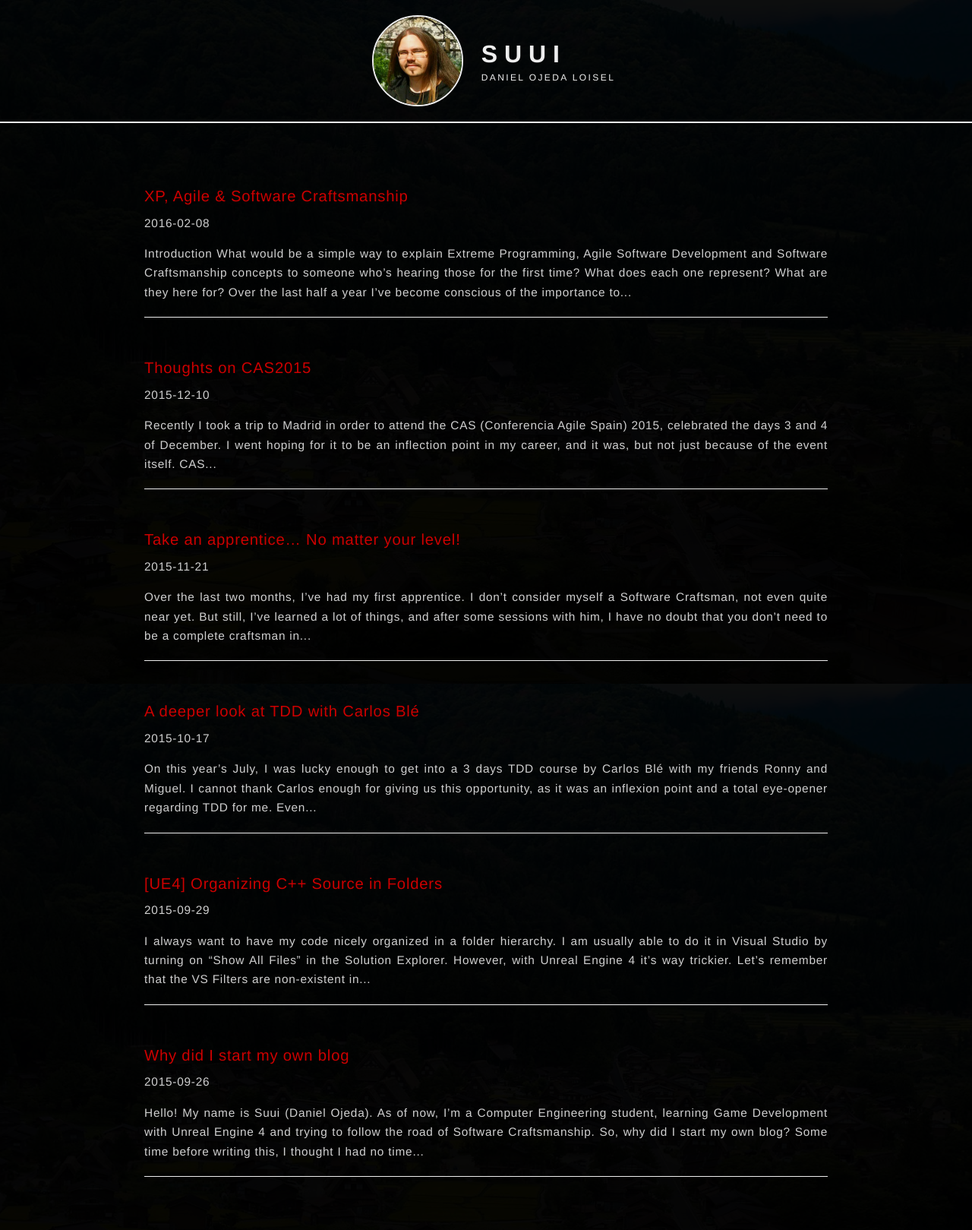
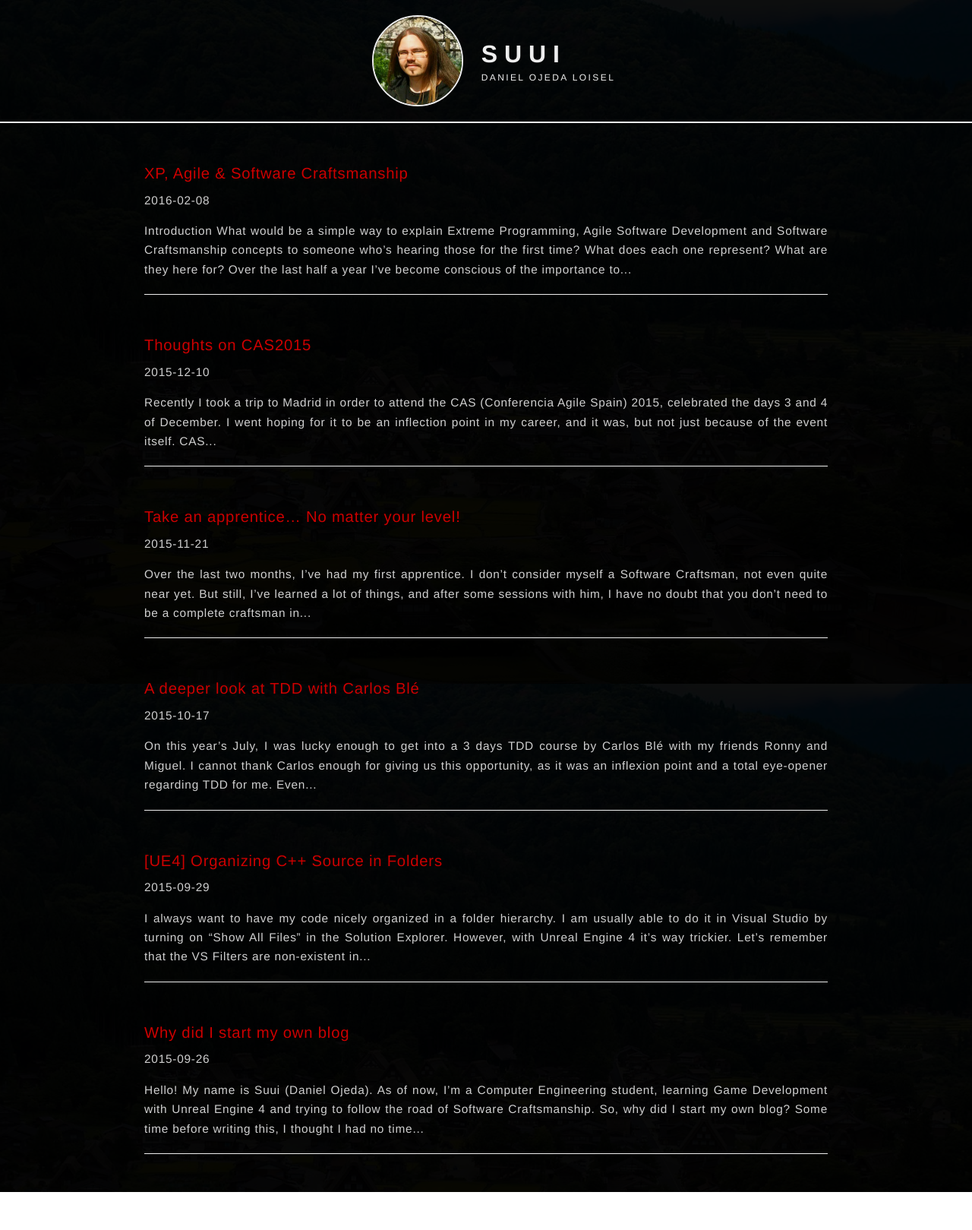
Before and after one commit to Suui/Website, a Jekyll site: the page built from blog.html, in a window 1280 px wide. Shown: the whole page at 76% size. Built offline with Jekyll 4.4.1, drawn with Linux system fonts in a browser that asks for light colours; after the commit the page ends 1569 px from its top, so only the background shows below that.

Commit message:
Completed blog posts desktop view

```diff
--- a/blog.html
+++ b/blog.html
@@ -5,7 +5,7 @@ permalink: /blog/
 
 <div id="blog-wrapper">
     <div id="opacity-layer">
-        <section id="sidebar">
+        <header>
             <div class="container">
                 <div class="row">
                     <div class="col-md-12">
@@ -20,7 +20,7 @@ permalink: /blog/
                     </div>
                 </div>
             </div>
-        </section>
+        </header>
 
         <section id="blog-posts">
             <div class="container">
--- a/css/blog.css
+++ b/css/blog.css
@@ -16,7 +16,7 @@
     background-attachment: fixed;
 }
 
-#sidebar {
+header {
     animation-name: slideIn;
     animation-iteration-count: 1;
     animation-timing-function: ease;
@@ -24,7 +24,7 @@
     animation-delay: 0.25s;
     animation-fill-mode: forwards;
 
-    transform: translateY(-300px);
+    transform: translateY(-200px);
     border-bottom: 2px solid #eee;
     color: #eee;
     text-align: center;
@@ -36,18 +36,18 @@
     }
 }
 
-#sidebar .photo {
+header .photo {
     display: inline-block;
     padding: 20px;
 }
 
-#sidebar .names {
+header .names {
     display: inline-block;
     text-align: left;
     vertical-align: middle;
 }
 
-#sidebar .nickname {
+header .nickname {
     margin-top: 5px;
     text-transform: uppercase;
     font-size: 32px;
@@ -55,14 +55,14 @@
     letter-spacing: 0.28em;
 }
 
-#sidebar .realname {
+header .realname {
     text-transform: uppercase;
     font-size: 12px;
     letter-spacing: 0.2em;
     margin-bottom: 5px;
 }
 
-#sidebar .description {
+header .description {
     font-size: 14px;
     letter-spacing: 0.15em;
     width: 75%;
@@ -73,12 +73,29 @@
 }
 
 #blog-posts {
-    padding: 50px 0;
+    animation-name: visualizePosts;
+    animation-iteration-count: 1;
+    animation-timing-function: ease-in;
+    animation-duration: 0.6s;
+    animation-delay: 0.5s;
+    animation-fill-mode: forwards;
+
+    transform: scale(0.99);
+    opacity: 0;
+
+    padding: 20px 0 30px 0;
     color: #d0d0d0;
     font-size: 1.1em;
     letter-spacing: 0.05em;
     text-align: justify;
     line-height: 1.65;
+}
+
+@keyframes visualizePosts {
+    100% {
+        opacity: 1;
+        transform: scale(1);
+    }
 }
 
 #blog-posts .post-preview {
```
